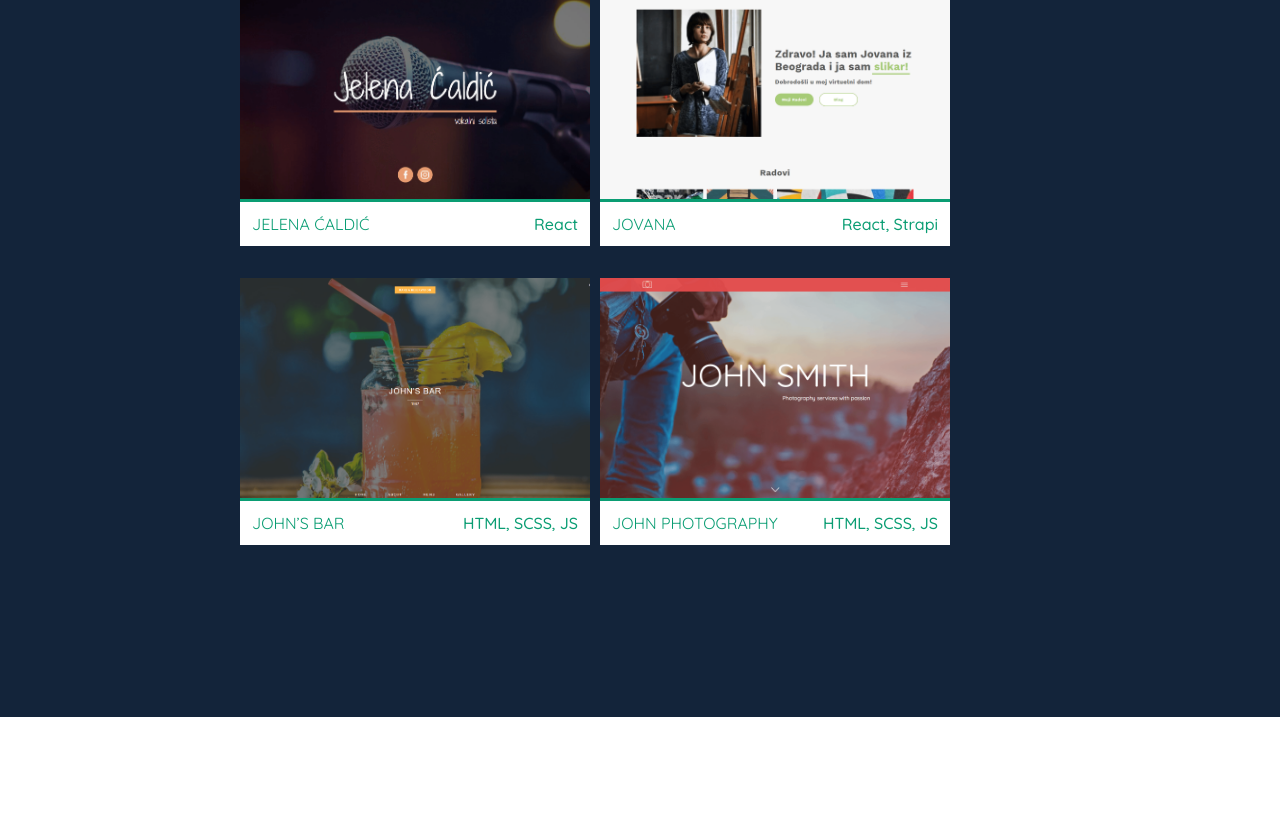
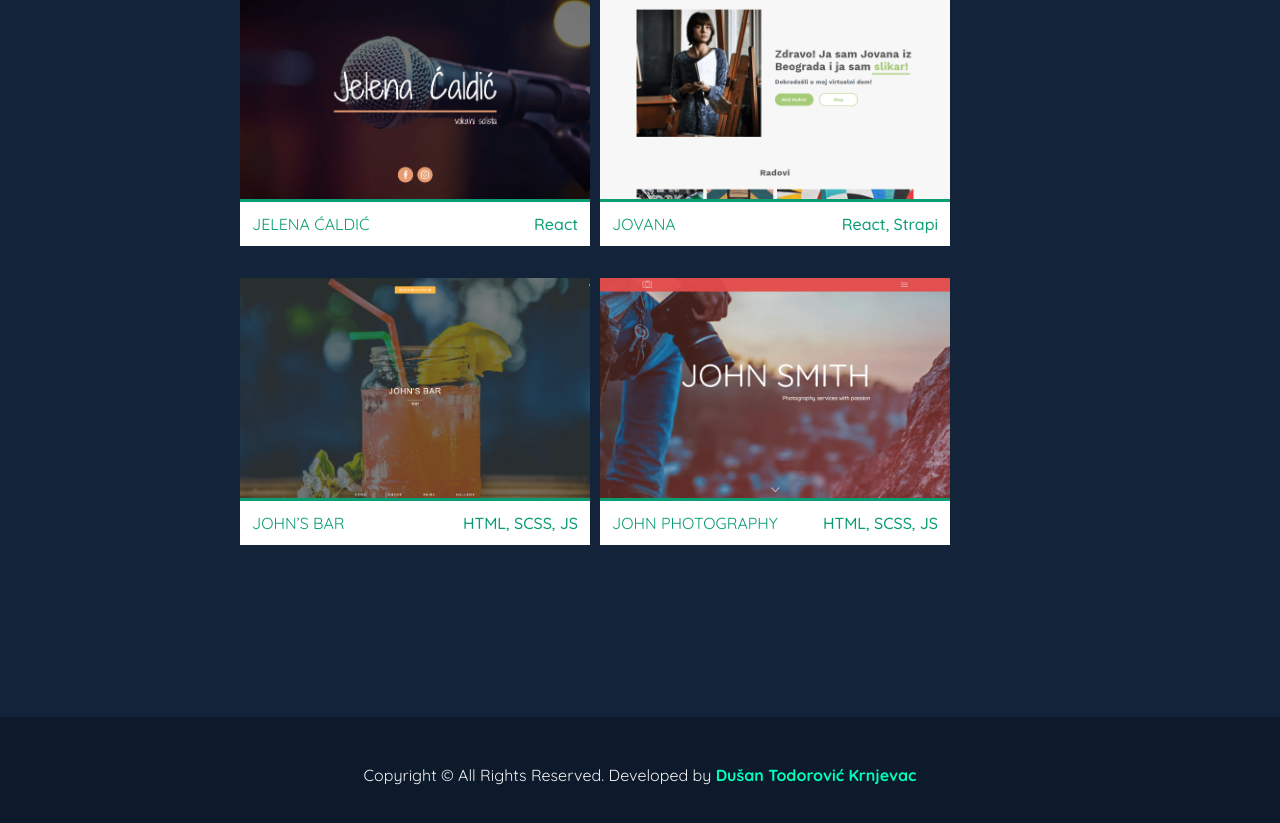
Before and after one commit to krckyboy/krcky.dev, a React (Create React App) app in the folder client/: page / in a window 1280 px wide. Shown: the part 3653-4476 px from the top of the page. Before the commit the page ends 4370 px from the top, so only its background shows below. Built offline with nearby package versions, Linux system fonts and the light colour scheme.

Commit message:
#11 Added footer

```diff
--- a/client/src/App.js
+++ b/client/src/App.js
@@ -3,6 +3,7 @@ import FirstSection from './sections/FirstSection'
 import About from './sections/About'
 import Skills from './sections/Skills'
 import Projects from './sections/Projects'
+import Footer from './sections/Footer'
 import './App.css'
 
 function App() {
@@ -12,6 +13,7 @@ function App() {
 			<About />
 			<Skills />
 			<Projects />
+			<Footer />
 		</>
 	)
 }
--- a/client/src/sections/Footer.js
+++ b/client/src/sections/Footer.js
@@ -1,39 +1,45 @@
 import React from 'react'
-import { useSpring, animated } from 'react-spring'
-import Name from '../components/name/Name'
-import Text from '../components/text/Text'
-import Icons from '../components/icons/icons'
-import Boxes from '../components/boxes/Boxes'
 import styled from 'styled-components'
 
-const Container = styled.div`
-    background-color: #0c1a2c;
+const Container = styled.footer`
+	background-color: #0c1a2c;
+	display: flex;
+	justify-content: center;
+	text-align: center;
+
+	font-size: 1rem;
+	padding: 1.6rem;
+
+	@media (min-width: 512px) and (min-height: 512px) {
+		font-size: 1.2rem;
+	}
+
+	@media (min-width: 768px) and (min-height: 512px) {
+		font-size: 1.6rem;
+	}
+
+	a {
+		color: #00ffb6;
+		font-weight: 600;
+		text-decoration: none;
+	}
 `
 
-const FirstSection = () => {
-	const fade = useSpring({
-		config: { duration: 1000 },
-		from: { opacity: 0 },
-		to: { opacity: 1 },
-	})
+const FooterContainer = styled.div`
+	padding: 3.2rem 2.4rem;
+`
 
-	const scale = useSpring({
-		config: { duration: 250 },
-		from: { transform: 'scale(0.1)' },
-		to: { transform: 'scale(1.0)' },
-	})
+const Footer = () => {
 	return (
 		<Container>
-			<animated.div className='containerFirstSection' style={fade}>
-				<animated.div className='textContainer' style={scale}>
-					<Name />
-					<Text />
-				</animated.div>
-				<Icons />
-				<Boxes />
-			</animated.div>
+			<FooterContainer>
+				<p>
+					Copyright © All Rights Reserved. Developed by{' '}
+					<a href='https://krcky.dev/'>Dušan Todorović Krnjevac</a>
+				</p>
+			</FooterContainer>
 		</Container>
 	)
 }
 
-export default FirstSection
+export default Footer
```
